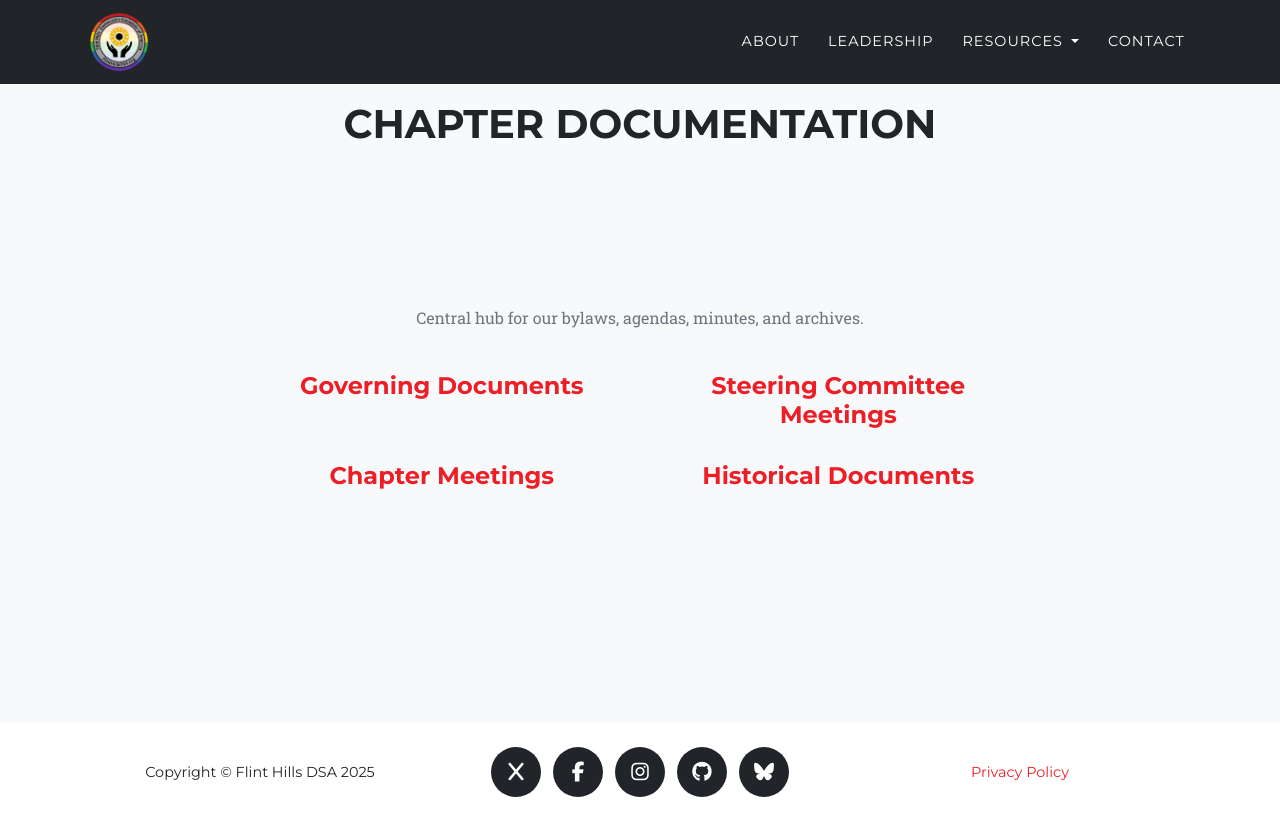
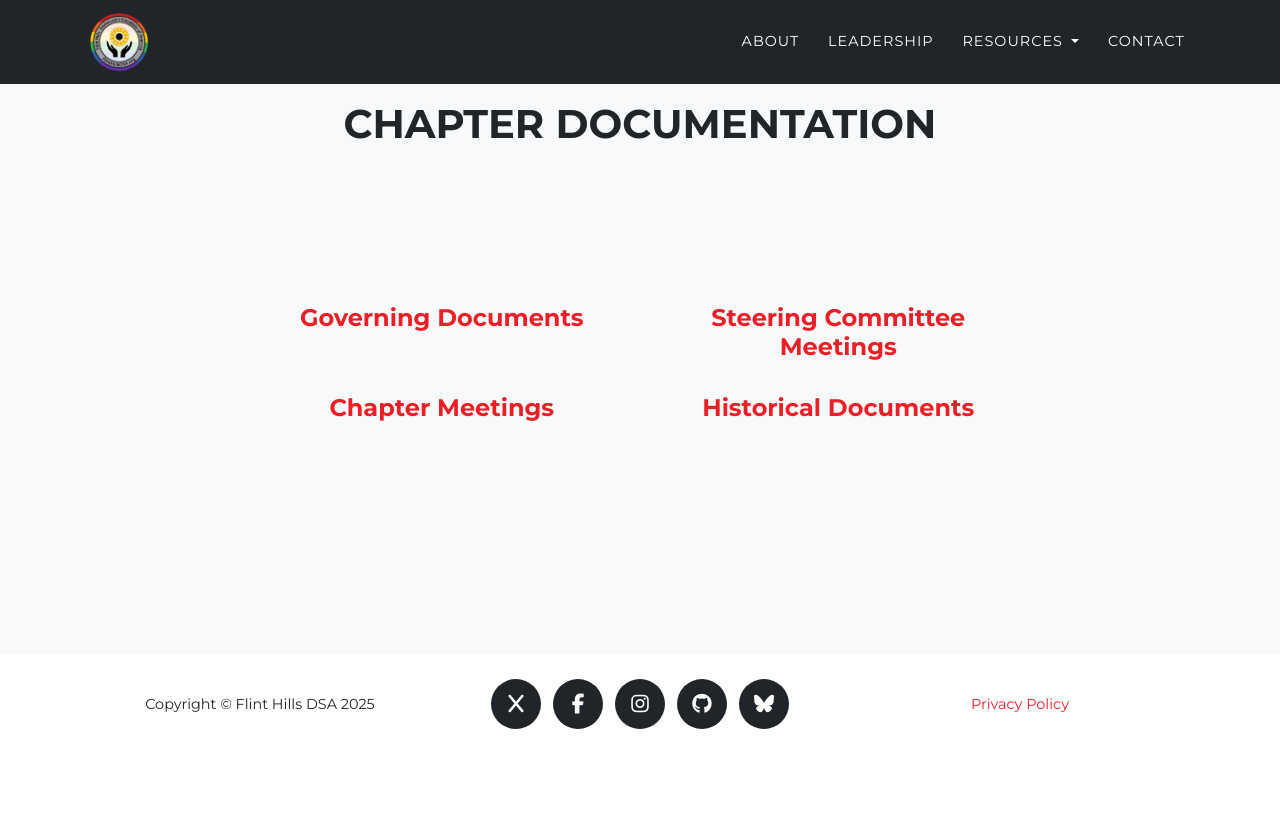
Before and after one commit to flinthillsdsa/website, a Jekyll site: the page built from _resources/chapter-documentation/index.html, in a window 1280 px wide. Shown: the top 836 px of the page. Built offline with Jekyll 4.4.1, drawn with Linux system fonts in a browser that asks for light colours; some web fonts are replaced.

Commit message:
Update index.html

```diff
--- a/_resources/chapter-documentation/index.html
+++ b/_resources/chapter-documentation/index.html
@@ -6,14 +6,6 @@ section: resources
 <section class="page-section bg-light">
   <div class="container">
 
-    <!-- Section header -->
-    <div class="row text-center mb-4">
-      <div class="col-lg-12">
-        <p class="section-subheading text-muted">
-          Central hub for our bylaws, agendas, minutes, and archives.
-        </p>
-      </div>
-    </div>
 
     <!-- Grid of sub-sections -->
     <div class="row justify-content-center align-items-start">
```
